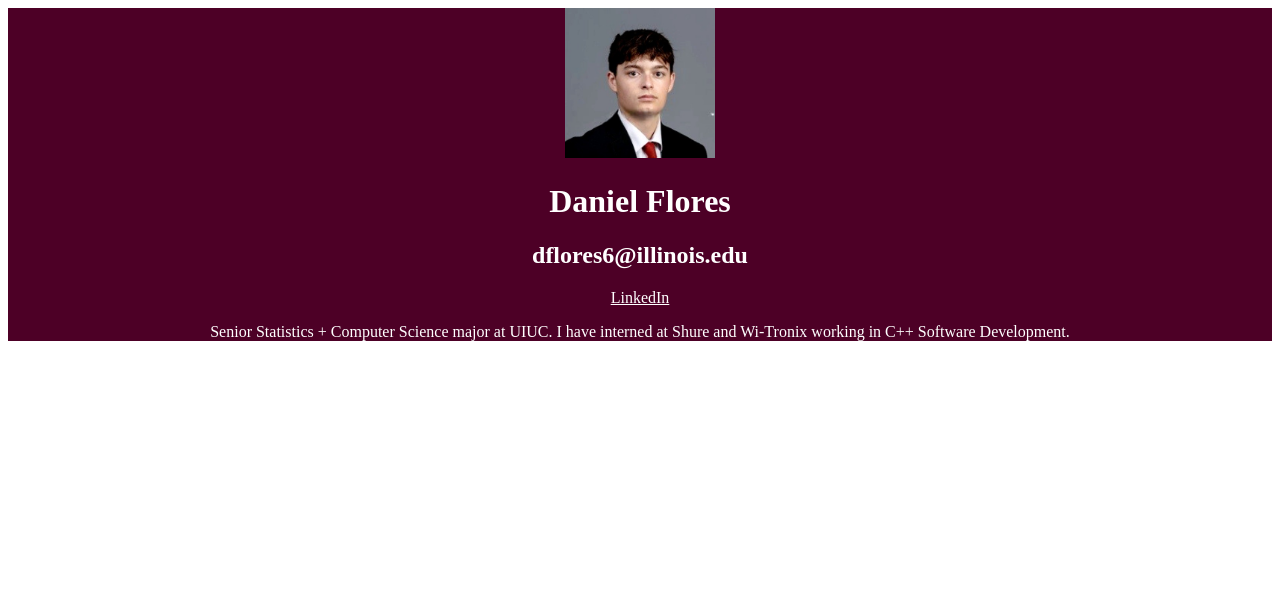
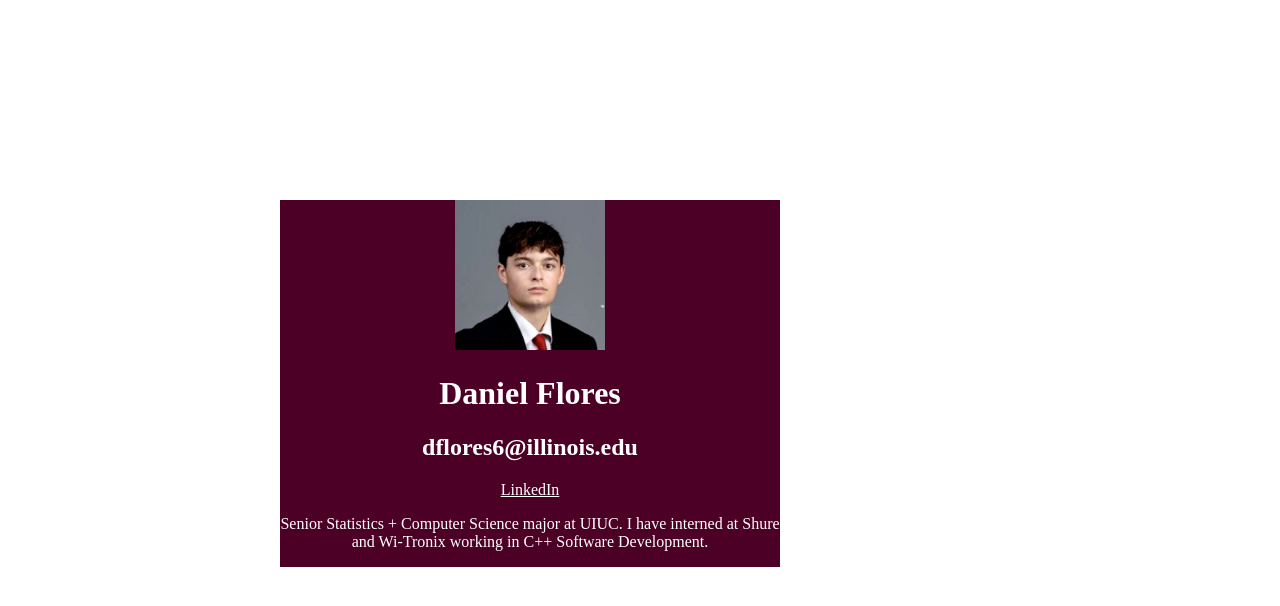
Before and after one commit to DanielFlores2327/mp0, a website built with webpack: page src/index.html in a window 1280 px wide. Built offline with nearby package versions, Linux system fonts and the light colour scheme.

Commit message:
Final Version dflores6 v2

```diff
--- a/src/css/main.css
+++ b/src/css/main.css
@@ -3,6 +3,10 @@
     text-align: center;
     background-color: #4d0026;
     color: white;
+    width: 500px;
+    position: absolute;
+    top: 200px;
+    right: 500px;
 }
 .blackbox a{
     color: white;
```
